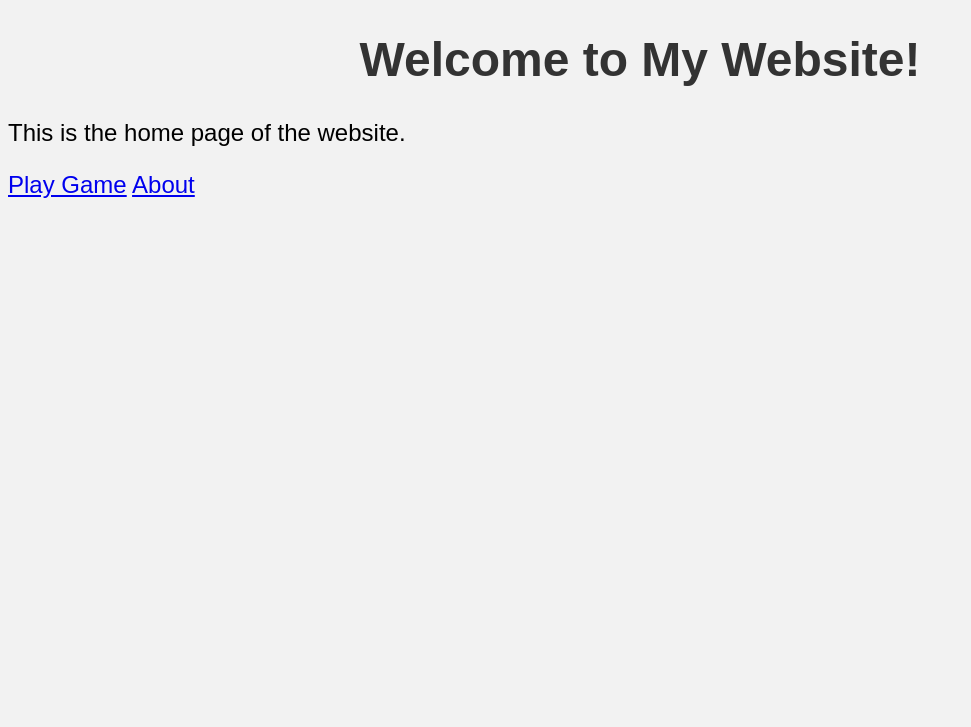
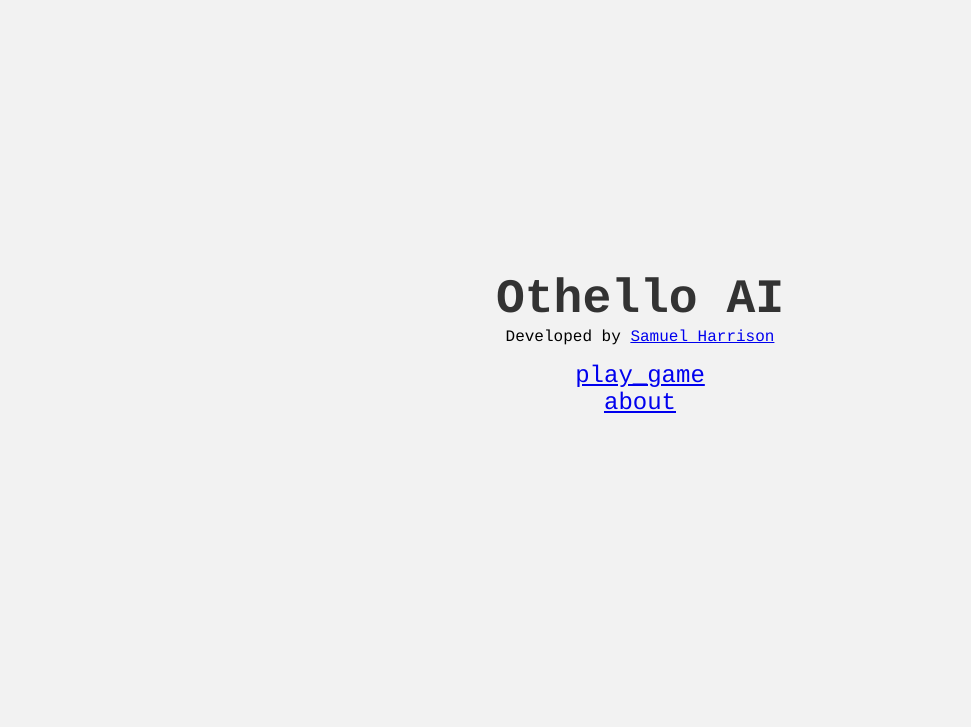
Before and after one commit to SHarrison00/othello, a Python web app: template website/templates/home.html in a window 1280 px wide. Shown: the top 727 px of the page, without its empty margins (0-971 px from the left). Run offline with Jinja, Linux system fonts and the light colour scheme; the template is opened without the code that fills it, so the values that code supplies are empty.

Commit message:
landing page changes

```diff
--- a/Untitled-1.py
+++ b/Untitled-1.py
@@ -14,14 +14,11 @@ while not game.is_finished:
 
     game.board.display()
     game.get_player_move()
-
     game.make_move()
 
     game.change_turn()
     game.update_valid_moves()
     game.update_scores()
-    print(game.black_score)
-    print(game.white_score)
     game.check_finished()
 
     time.sleep(0.1)
--- a/website/static/style.css
+++ b/website/static/style.css
@@ -1,5 +1,5 @@
 body {
-  font-family: Arial, sans-serif;
+  font-family: Courier, monospace;
   background-color: #f2f2f2;
   font-size: 24px;
 }
@@ -7,6 +7,21 @@ body {
 h1 {
   color: #333;
   text-align: center;
+}
+
+.note {
+  font-size: 16px;
+  margin-top: -30px; /* Adjust the top margin to reduce the gap */
+}
+
+.centered-content {
+  text-align: center;
+  display: flex;
+  flex-direction: column;
+  justify-content: center;
+  align-items: center;
+  height: 100vh;
+  margin-top: -80px;
 }
 
 .game-board {
--- a/website/templates/home.html
+++ b/website/templates/home.html
@@ -3,12 +3,14 @@
 {% block title %}Home - My Website{% endblock %}
 
 {% block content %}
-<h1>Welcome to My Website!</h1>
-<p>This is the home page of the website.</p>
+<div class="centered-content">
+  <h1>Othello AI</h1>
+  <p class="note">Developed by <a href="https://www.linkedin.com/in/--sharrison--/" target="_blank">Samuel Harrison</a></p>
 
-<!-- Play Game Button -->
-<a href="/play_game" class="btn btn-primary">Play Game</a>
+  <!-- Play Game Button -->
+  <a href="/play_game" class="btn btn-primary">play_game</a>
 
-<!-- About Button -->
-<a href="/about" class="btn btn-secondary">About</a>
+  <!-- About Button -->
+  <a href="/about" class="btn btn-secondary">about</a>
+</div>
 {% endblock %}
```
